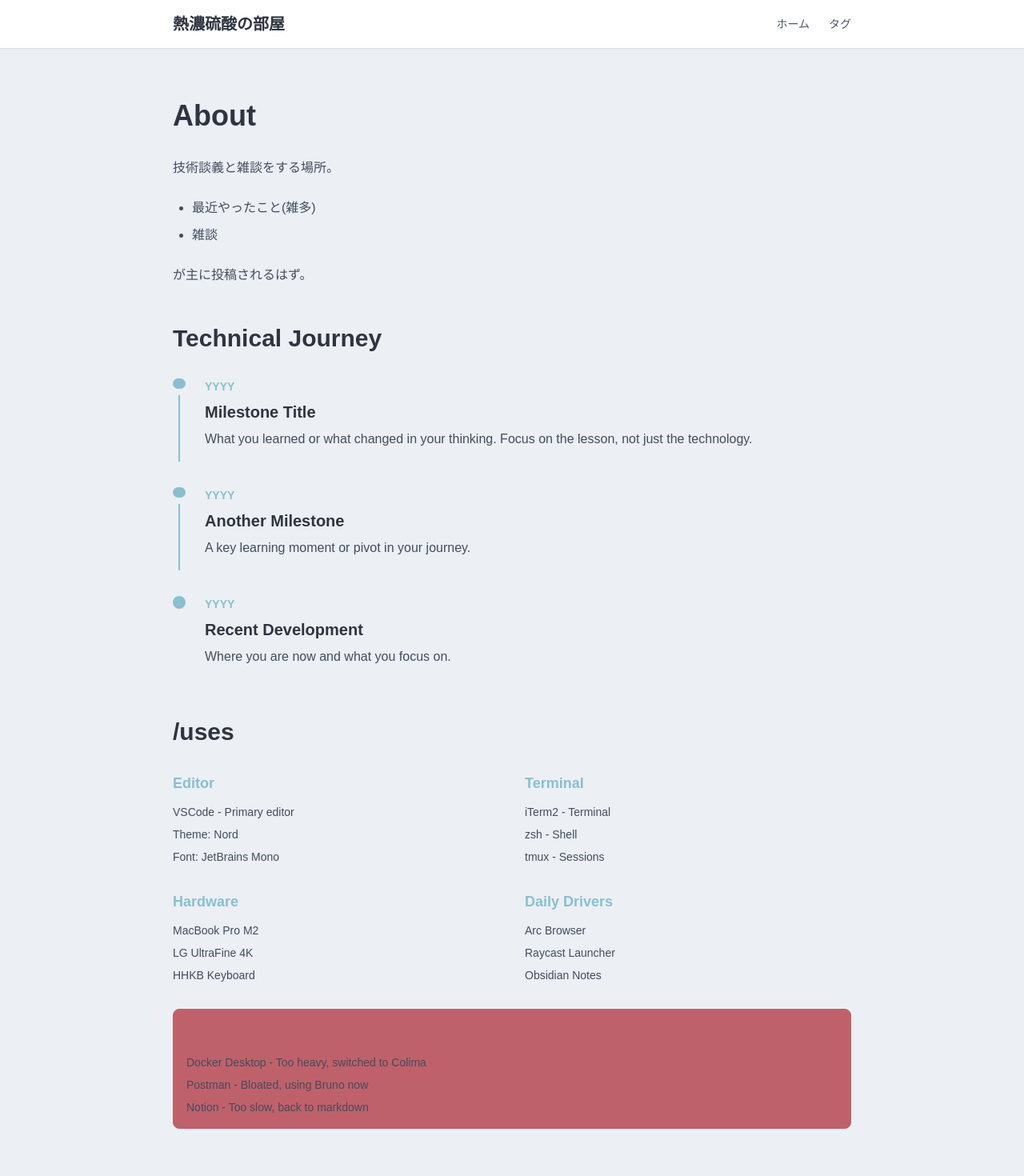
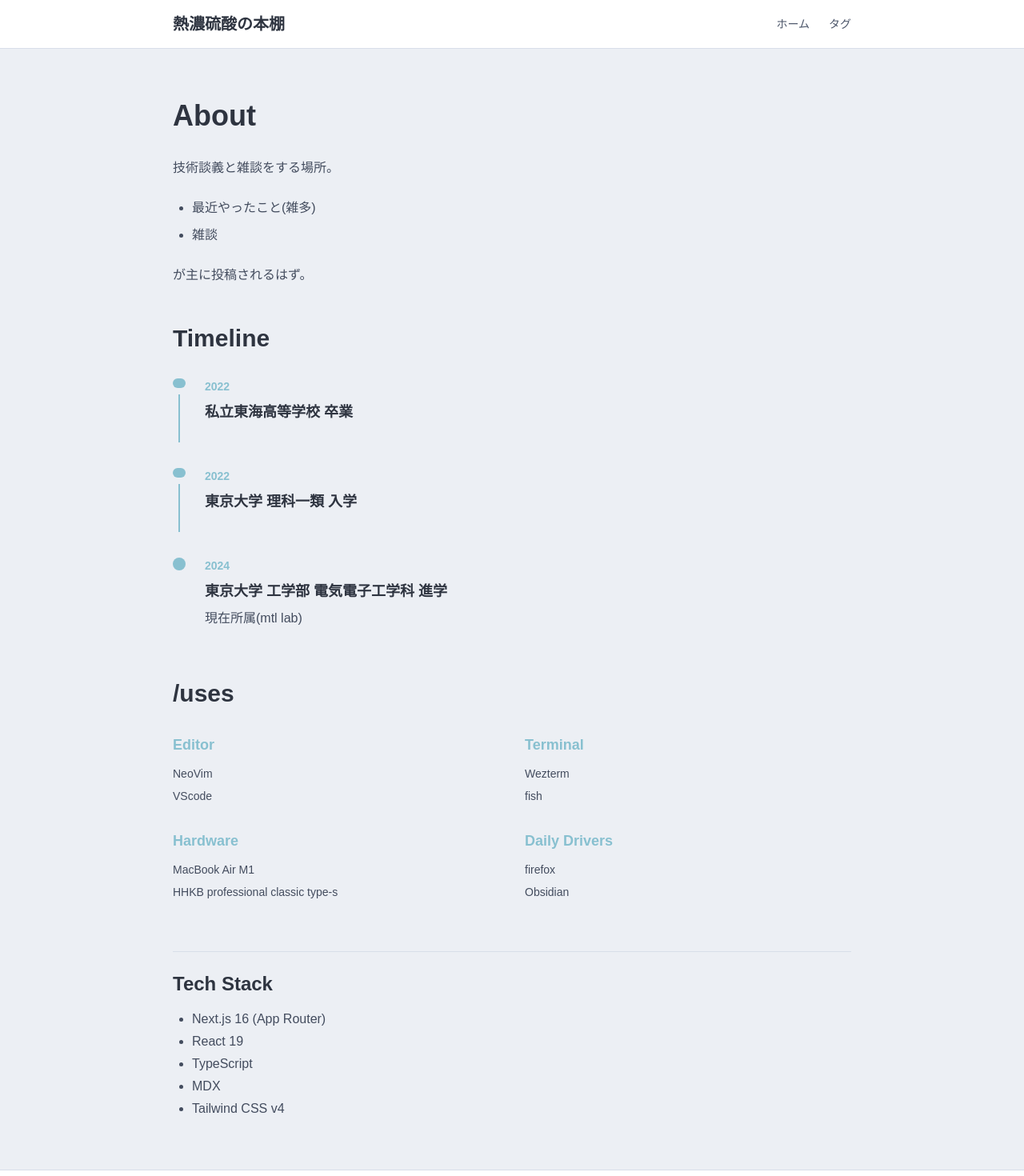
Before and after one commit to HTsulfuric/my_blog, a Next.js app: page /about in a window 1280 px wide. Shown: the top 1470 px of the page at 80% size. Built offline with nearby package versions, Linux system fonts and the light colour scheme.

Commit message:
update timeline

```diff
--- a/src/app/about/page.tsx
+++ b/src/app/about/page.tsx
@@ -2,7 +2,7 @@ import lighthouseData from "../../../public/lighthouse.json";
 
 export const metadata = {
   title: "About",
-  description: "熱濃硫酸の部屋について",
+  description: "熱濃硫酸の本棚について",
 };
 
 export default function AboutPage() {
@@ -29,7 +29,7 @@ export default function AboutPage() {
       {/* Timeline Section */}
       <div className="mb-16">
         <h2 className="text-3xl font-semibold text-[#2E3440] dark:text-[#ECEFF4] mb-8">
-          Technical Journey
+          Timeline
         </h2>
 
         <div className="space-y-8">
@@ -40,14 +40,10 @@ export default function AboutPage() {
               <div className="w-0.5 h-full bg-[#88C0D0] mt-2"></div>
             </div>
             <div className="flex-grow pb-4">
-              <div className="text-sm font-bold text-[#88C0D0] mb-2">YYYY</div>
-              <h3 className="text-xl font-semibold text-[#2E3440] dark:text-[#ECEFF4] mb-2">
-                Milestone Title
+              <div className="text-sm font-bold text-[#88C0D0] mb-2">2022</div>
+              <h3 className="text-lg font-semibold text-[#2E3440] dark:text-[#ECEFF4] mb-2">
+                私立東海高等学校 卒業
               </h3>
-              <p className="text-[#434C5E] dark:text-[#E5E9F0]">
-                What you learned or what changed in your thinking. Focus on the
-                lesson, not just the technology.
-              </p>
             </div>
           </div>
 
@@ -58,13 +54,10 @@ export default function AboutPage() {
               <div className="w-0.5 h-full bg-[#88C0D0] mt-2"></div>
             </div>
             <div className="flex-grow pb-4">
-              <div className="text-sm font-bold text-[#88C0D0] mb-2">YYYY</div>
-              <h3 className="text-xl font-semibold text-[#2E3440] dark:text-[#ECEFF4] mb-2">
-                Another Milestone
+              <div className="text-sm font-bold text-[#88C0D0] mb-2">2022</div>
+              <h3 className="text-lg font-semibold text-[#2E3440] dark:text-[#ECEFF4] mb-2">
+                東京大学 理科一類 入学
               </h3>
-              <p className="text-[#434C5E] dark:text-[#E5E9F0]">
-                A key learning moment or pivot in your journey.
-              </p>
             </div>
           </div>
 
@@ -74,25 +67,16 @@ export default function AboutPage() {
               <div className="w-4 h-4 rounded-full bg-[#88C0D0]"></div>
             </div>
             <div className="flex-grow">
-              <div className="text-sm font-bold text-[#88C0D0] mb-2">YYYY</div>
-              <h3 className="text-xl font-semibold text-[#2E3440] dark:text-[#ECEFF4] mb-2">
-                Recent Development
+              <div className="text-sm font-bold text-[#88C0D0] mb-2">2024</div>
+              <h3 className="text-lg font-semibold text-[#2E3440] dark:text-[#ECEFF4] mb-2">
+                東京大学 工学部 電気電子工学科 進学
               </h3>
               <p className="text-[#434C5E] dark:text-[#E5E9F0]">
-                Where you are now and what you focus on.
+                現在所属(mtl lab)
               </p>
             </div>
           </div>
         </div>
-
-        {/* TODO for user */}
-        {/*
-          TODO: Customize timeline above
-          - Replace YYYY with actual years
-          - Update titles and descriptions with your journey
-          - Add or remove items (duplicate the structure)
-          - Focus on what you learned, not just tech lists
-        */}
       </div>
 
       {/* Uses Section */}
@@ -108,9 +92,8 @@ export default function AboutPage() {
               Editor
             </h3>
             <ul className="space-y-2 text-[#434C5E] dark:text-[#E5E9F0] text-sm">
-              <li>VSCode - Primary editor</li>
-              <li>Theme: Nord</li>
-              <li>Font: JetBrains Mono</li>
+              <li>NeoVim </li>
+              <li>VScode</li>
             </ul>
           </div>
 
@@ -120,9 +103,8 @@ export default function AboutPage() {
               Terminal
             </h3>
             <ul className="space-y-2 text-[#434C5E] dark:text-[#E5E9F0] text-sm">
-              <li>iTerm2 - Terminal</li>
-              <li>zsh - Shell</li>
-              <li>tmux - Sessions</li>
+              <li>Wezterm</li>
+              <li>fish</li>
             </ul>
           </div>
 
@@ -132,9 +114,8 @@ export default function AboutPage() {
               Hardware
             </h3>
             <ul className="space-y-2 text-[#434C5E] dark:text-[#E5E9F0] text-sm">
-              <li>MacBook Pro M2</li>
-              <li>LG UltraFine 4K</li>
-              <li>HHKB Keyboard</li>
+              <li>MacBook Air M1</li>
+              <li>HHKB professional classic type-s</li>
             </ul>
           </div>
 
@@ -144,32 +125,11 @@ export default function AboutPage() {
               Daily Drivers
             </h3>
             <ul className="space-y-2 text-[#434C5E] dark:text-[#E5E9F0] text-sm">
-              <li>Arc Browser</li>
-              <li>Raycast Launcher</li>
-              <li>Obsidian Notes</li>
+              <li>firefox</li>
+              <li>Obsidian</li>
             </ul>
           </div>
         </div>
-
-        {/* What I Stopped Using */}
-        <div className="mt-8 p-4 bg-[#BF616A] bg-opacity-10 dark:bg-[#BF616A] dark:bg-opacity-20 rounded-lg border border-[#BF616A]">
-          <h3 className="text-lg font-semibold text-[#BF616A] mb-3">
-            What I Stopped Using
-          </h3>
-          <ul className="space-y-2 text-[#434C5E] dark:text-[#E5E9F0] text-sm">
-            <li>Docker Desktop - Too heavy, switched to Colima</li>
-            <li>Postman - Bloated, using Bruno now</li>
-            <li>Notion - Too slow, back to markdown</li>
-          </ul>
-        </div>
-
-        {/* TODO for user */}
-        {/*
-          TODO: Update /uses section with your actual tools
-          - Replace all placeholder tools with what you use
-          - Add or remove categories as needed
-          - Keep "What I Stopped Using" honest
-        */}
       </div>
 
       {/* Tech Stack */}
@@ -177,9 +137,6 @@ export default function AboutPage() {
         <h2 className="text-2xl font-semibold text-[#2E3440] dark:text-[#ECEFF4] mb-4">
           Tech Stack
         </h2>
-        <p className="text-[#434C5E] dark:text-[#E5E9F0] mb-2">
-          このブログの構成要素:
-        </p>
         <ul className="list-disc pl-6 space-y-1 text-[#434C5E] dark:text-[#E5E9F0]">
           <li>Next.js 16 (App Router)</li>
           <li>React 19</li>
--- a/src/app/layout.tsx
+++ b/src/app/layout.tsx
@@ -16,8 +16,8 @@ const geistMono = Geist_Mono({
 
 export const metadata: Metadata = {
   title: {
-    default: "熱濃硫酸の部屋",
-    template: "%s | 熱濃硫酸の部屋",
+    default: "熱濃硫酸の本棚",
+    template: "%s | 熱濃硫酸の本棚",
   },
   description: "プログラミングと技術についてのブログ",
 };
--- a/src/components/Footer.tsx
+++ b/src/components/Footer.tsx
@@ -8,7 +8,7 @@ export default function Footer() {
       <div className="max-w-4xl mx-auto px-6 py-8">
         <div className="flex flex-col sm:flex-row justify-between items-center gap-6">
           <p className="text-sm text-[#4C566A] dark:text-[#D8DEE9]">
-            © {currentYear} 熱濃硫酸の部屋. All rights reserved.
+            © {currentYear} 熱濃硫酸の本棚. All rights reserved.
           </p>
 
           <div className="flex flex-col sm:flex-row items-center gap-4 sm:gap-6">
--- a/src/components/Header.tsx
+++ b/src/components/Header.tsx
@@ -8,7 +8,7 @@ export default function Header() {
           href="/"
           className="text-xl font-bold text-[#2E3440] dark:text-[#ECEFF4] hover:text-[#5E81AC] dark:hover:text-[#88C0D0] transition-colors"
         >
-          熱濃硫酸の部屋
+          熱濃硫酸の本棚
         </Link>
 
         <div className="flex items-center gap-6">
```
